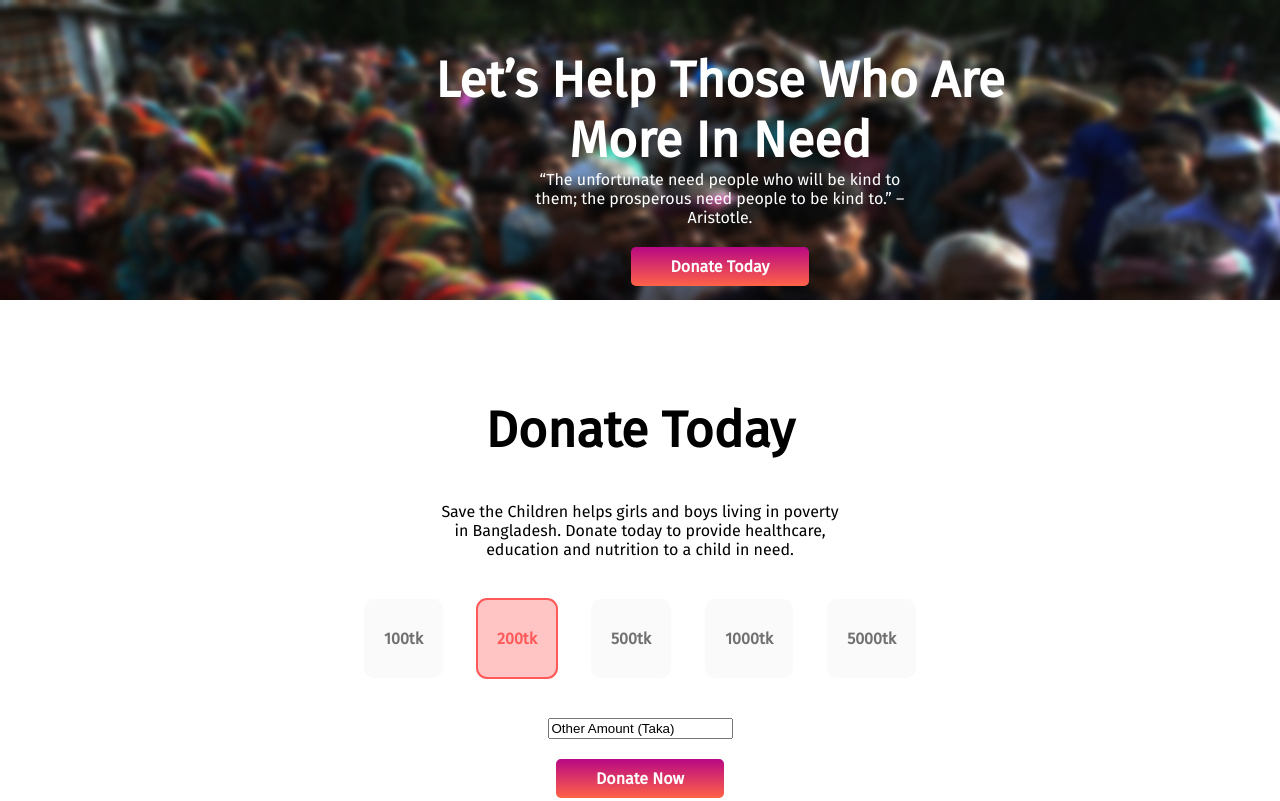
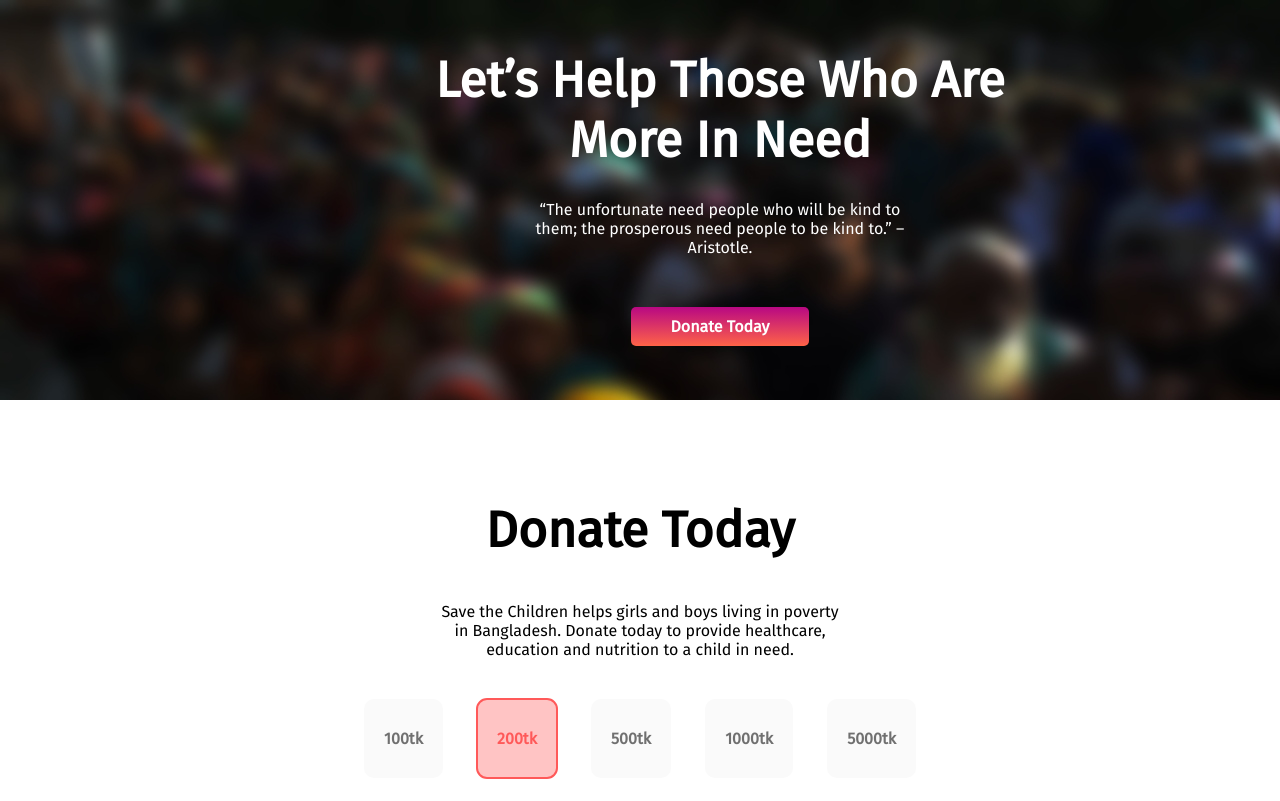
Before and after one commit to tamimhasan22/donate-today-assignment, a plain HTML site: page index.html in a window 1280 px wide. Shown: the top 801 px of the page. Drawn offline with Linux system fonts and the light colour scheme.

Commit message:
correction

```diff
--- a/index.html
+++ b/index.html
@@ -17,8 +17,8 @@
 
     <section class="first-part">
         <div class="donate-today">
-            <h1>Let’s Help Those Who Are</h1>
-            <h1>More In Need</h1>
+            <h1 class="main-h1">Let’s Help Those Who Are</h1>
+            <h1 class="h1">More In Need</h1>
             <p>“The unfortunate need people who will be kind to them; the prosperous need people to
                 be kind to.” –
                 Aristotle.</p>
--- a/style.css
+++ b/style.css
@@ -14,11 +14,11 @@ h1 {
 
 
 .first-part {
-    background-image: url(images/donation12blur.jpg);
+    background-image: url(images/c.jpg);
     background-repeat: no-repeat;
 
     width: 1440px;
-    height: 300px;
+    height: 400px;
     left: 0px;
     top: 0px;
 
@@ -34,7 +34,9 @@ h1 {
     width: 400px;
     text-align: center;
     margin: auto;
-    margin-bottom: 30px;
+    margin-bottom: 60px;
+    margin-top: 30px;
+
 }
 
 .donate-today h1 {
```
Also changed, not shown: images/c.jpg (added).
